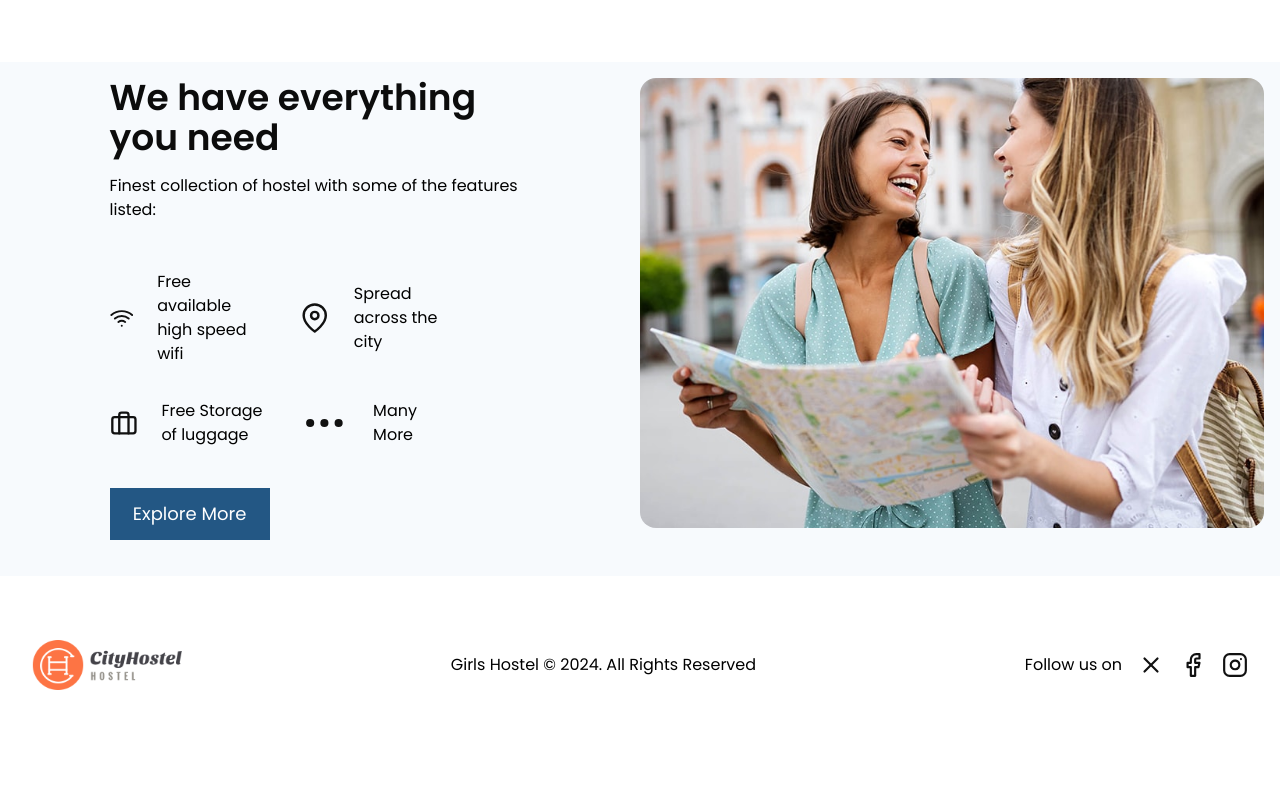
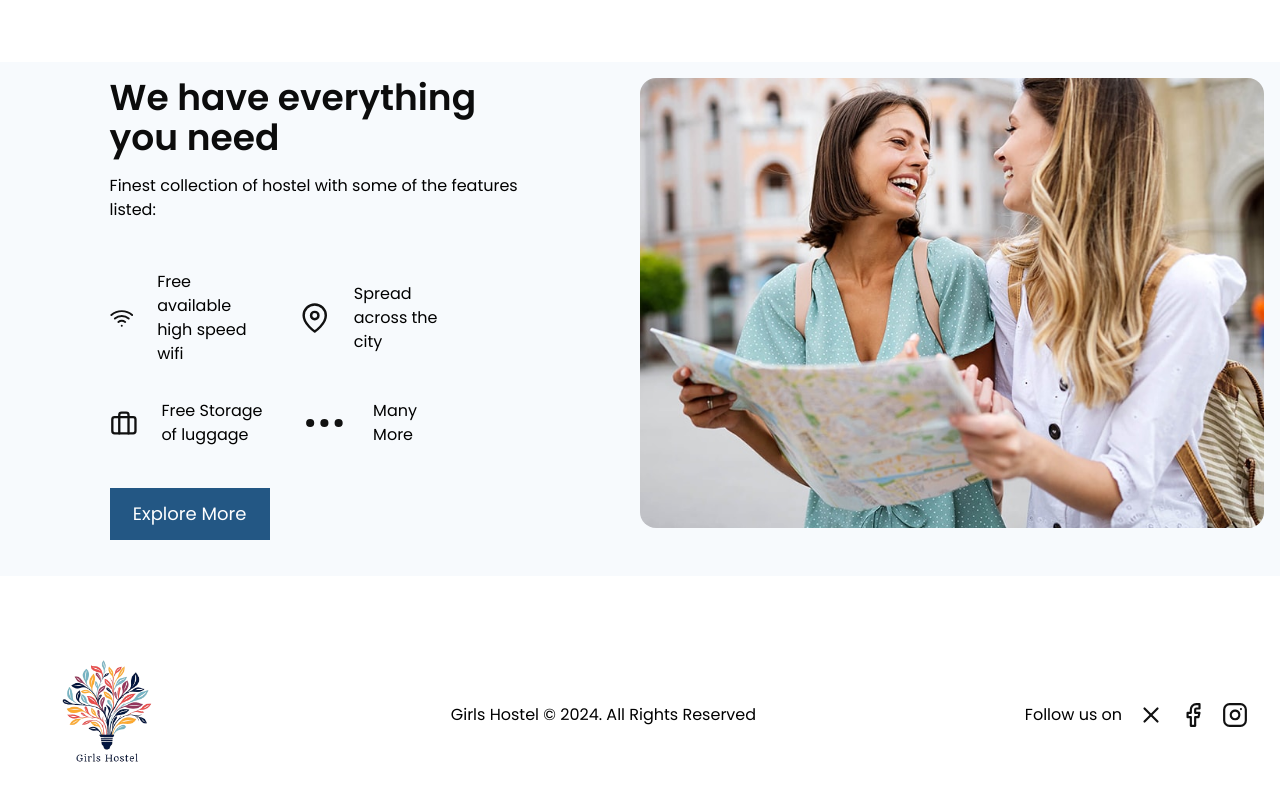
Before and after one commit to BJ-331/city-hostel, a React (Vite) app in the folder client/: page / in a window 1280 px wide. Shown: the part 1999-2799 px from the top of the page. Before the commit the page ends 2721 px from the top, so only its background shows below. Built offline with nearby package versions, Linux system fonts and the light colour scheme.

Commit message:
Update footer.tsx

```diff
--- a/client/src/components/home/footer/footer.tsx
+++ b/client/src/components/home/footer/footer.tsx
@@ -1,5 +1,5 @@
 import { Facebook, Instagram, X } from "react-feather";
-import { companyLogo } from "../../../assets/";
+import { logo } from "../../../assets/";
 import { Icon, InfoText } from "../../../units";
 
 export const Footer = () => {
@@ -8,7 +8,7 @@
       id="contact"
       className="flex bg-bg-brand mt-8 p-8 justify-between place-items-center"
     >
-      <img src={companyLogo} alt="logo" width={150} />
+      <img src={logo} alt="logo" width={150} />
       <InfoText title="Girls Hostel &copy; 2024. All Rights Reserved" />
       <div className="flex place-items-center gap-4">
         <InfoText title="Follow us on" />
```
